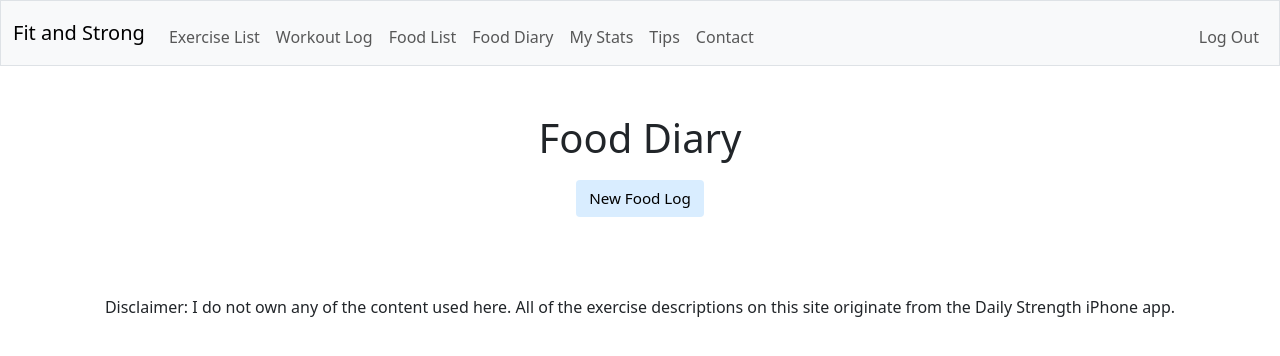
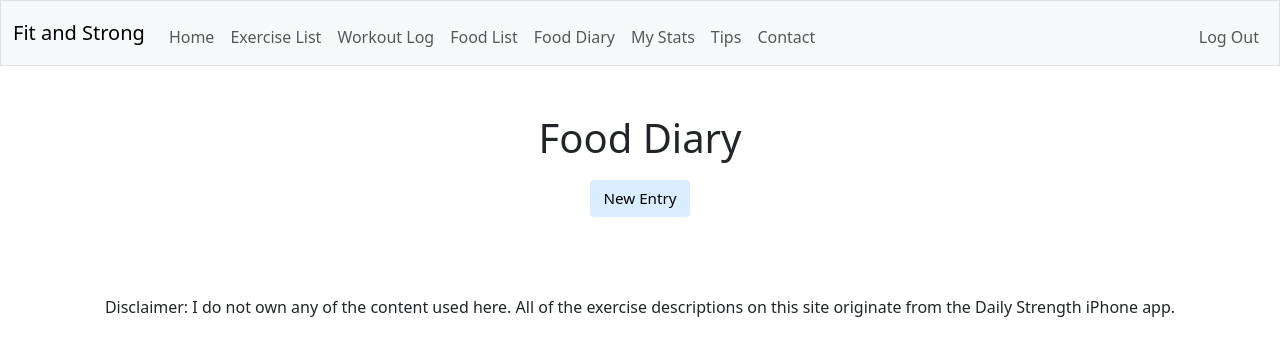
Before and after one commit to thomasmullen9999/fit-and-strong, a Flask app: page /fooddiary in a window 1280 px wide. Shown: the top 356 px of the page. Run offline with Flask 3, Linux system fonts and the light colour scheme; the visitor is signed in with stand-in values (Sample User, id 1); some libraries are stand-ins or nearby versions.

Commit message:
add home to nav bar, add tips to tips.html

```diff
--- a/app.py
+++ b/app.py
@@ -129,7 +129,7 @@ def workoutlog():
        return error("only one workout can be entered per day", 400)
   else:
     exercises = db.execute("SELECT * FROM exercises;")
-    workouts = db.execute("SELECT * FROM workouts WHERE user_id = ?;", session["user_id"])
+    workouts = db.execute("SELECT * FROM workouts WHERE user_id = ? ORDER BY date DESC;", session["user_id"])
     exercise_instances = db.execute("SELECT * FROM exercise_instances;")
     return render_template("workoutlog.html", workouts=workouts, exercise_instances = exercise_instances, exercises=exercises)
 
@@ -145,7 +145,7 @@ def fooddiary():
     return redirect("/fooddiary")
   else:
     foods = db.execute("SELECT * FROM foods;")
-    foodlogs = db.execute("SELECT * FROM food_logs WHERE user_id = ?;", session["user_id"])
+    foodlogs = db.execute("SELECT * FROM food_logs WHERE user_id = ? ORDER BY date DESC;", session["user_id"])
     foodinstances = db.execute("SELECT * FROM food_instances;")
     return render_template("fooddiary.html", foodlogs=foodlogs, foods=foods, foodinstances=foodinstances)
 
@@ -163,7 +163,7 @@ def mystats():
     )
     return redirect("/mystats")
   else:
-    stats = db.execute("SELECT * FROM stats;")
+    stats = db.execute("SELECT * FROM stats ORDER BY date DESC;")
     print(stats)
     return render_template("mystats.html", stats=stats)
 
--- a/templates/fooddiary.html
+++ b/templates/fooddiary.html
@@ -9,11 +9,21 @@
   <h1>Food Diary</h1>
 
   <form action="/fooddiary" method="post">
-    <button type="submit">New Food Log</button>
+    <button type="submit">New Entry</button>
   </form>
 
     {% for foodlog in foodlogs %}
-    <h3>{{ foodlog.date }}</h3>
+      <h3>{{ foodlog.date }}</h3>
+      <form action="/addfood/{{ foodlog.id }}" method="post">
+        <select name="food-name">
+          <option disabled selected value="">Food</option>
+            {% for food in foods %}
+            <option value="{{ food.name }}">{{ food.name }}</option>
+            {% endfor %}
+          </select>
+        <input autocomplete="off" name="amount" placeholder="Amount(g)" type="number">
+        <input class="btn" type="submit" name="add" value="Add Food">
+      </form>
 
       {% set ns = namespace(totalcalories = 0, totalprotein = 0, totalcarbs = 0, totalfat = 0) %}
       <table>
@@ -51,19 +61,10 @@
 
       <h4>Total: {{ ns.totalprotein }}g protein, {{ ns.totalcarbs }}g carbs, {{ ns.totalfat }}g fat, {{ ns.totalcalories }}kcal</h4>
 
-    <form action="/addfood/{{ foodlog.id }}" method="post">
-      <select name="food-name">
-        <option disabled selected value="">Food</option>
-          {% for food in foods %}
-          <option value="{{ food.name }}">{{ food.name }}</option>
-          {% endfor %}
-        </select>
-      <input autocomplete="off" name="amount" placeholder="Amount(g)" type="number">
-      <input class="btn" type="submit" name="add" value="Add Food">
-    </form>
+
 
     <form action="/deletefoodlog/{{ foodlog.id }}" method="post">
-      <input class="btn" type="submit" name="delete" value="Delete">
+      <input class="btn" type="submit" name="delete" value="Delete Entry">
     </form>
     <br><br><br>
 
--- a/templates/index.html
+++ b/templates/index.html
@@ -19,6 +19,9 @@
   <h2>Food Diary</h2>
   <p>Keep track of how much you're eating each day, with the total amount of calories, protein, carbs and fat displayed at the bottom of each day.</p>
   <h2>My Stats</h2>
+  <p>View and add to a record of your daily weight, number of steps and hours of sleep.</p>
   <h2>Tips</h2>
+  <p>Tips</p>
   <h2>Contact</h2>
+  <p>Details on how to get in contact with me on via various sites.</p>
 {% endblock %}
--- a/templates/layout.html
+++ b/templates/layout.html
@@ -24,6 +24,7 @@
                 <div class="collapse navbar-collapse" id="navbar">
                     {% if session["user_id"] %}
                         <ul class="navbar-nav me-auto mt-2">
+                            <li class="nav-item"><a class="nav-link" href="/">Home</a></li>
                             <li class="nav-item"><a class="nav-link" href="/exerciselist">Exercise List</a></li>
                             <li class="nav-item"><a class="nav-link" href="/workoutlog">Workout Log</a></li>
                             <li class="nav-item"><a class="nav-link" href="/foodlist">Food List</a></li>
--- a/templates/tips.html
+++ b/templates/tips.html
@@ -6,4 +6,10 @@
 
 {% block main %}
     <h1>Tips</h1>
+    <ul>
+        <li><h2>When attempting to build muscle, try and get around 1.2-2.0 grams of protein per body weight in kg per day.</h2></li>
+        <li><h2>Don't be scared of eating a healthy amount of fats; this macronutrient is an important and required part of your diet.</h2></li>
+        <li><h2>When strength training, try to ensure you are lifting with good form before adding more weight to the bar/machine.</h2></li>
+        <li><h2>Try to eat around 250-500 calories more than your maintenance calories when bulking.</h2></li>
+    </ul>
 {% endblock %}
```
Also changed, not shown: fitness.db, 1 other file.
